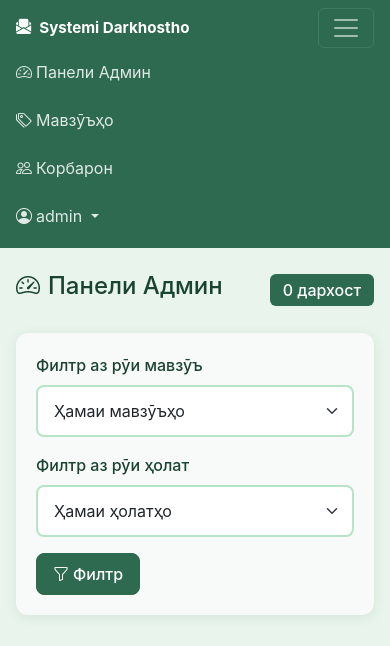
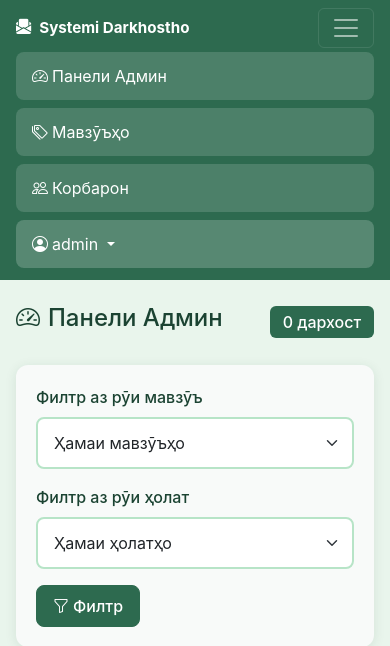
Before and after one commit to greyversarex/Nazorat, a Flask app: page /admin/dashboard in a window 390 px wide, after a click that opens the changed part. Shown: the top 646 px of the page. Run offline with Flask 3, Linux system fonts and the light colour scheme; a user stored in the database is signed in.

Commit message:
Style header navigation links as buttons with lighter colors
Update CSS in `static/css/style.css` to style navigation links as buttons, applying background colors, padding, margins, and hover effects for both desktop and mobile views.

Replit-Commit-Author: Agent
Replit-Commit-Session-Id: 02fb7232-2725-48d8-a038-be08a749462b
Replit-Commit-Checkpoint-Type: full_checkpoint
Replit-Commit-Event-Id: 1b9c8ab5-b1ad-49a5-b464-73410164dd02
Replit-Commit-Screenshot-Url: https://storage.googleapis.com/screenshot-production-us-central1/31a486db-a867-45d7-a753-bc572c5c01e4/02fb7232-2725-48d8-a038-be08a749462b/koMJVUz

```diff
--- a/static/css/style.css
+++ b/static/css/style.css
@@ -263,12 +263,22 @@ a:hover {
     color: var(--primary-light);
 }
 
-.nav-link {
-    color: rgba(255, 255, 255, 0.85) !important;
+.navbar-nav .nav-link {
+    color: #fff !important;
+    background-color: rgba(255, 255, 255, 0.15);
+    border-radius: 8px;
+    padding: 0.5rem 1rem !important;
+    margin: 0 0.25rem;
+    transition: all 0.2s ease;
 }
 
-.nav-link:hover {
+.navbar-nav .nav-link:hover {
+    background-color: rgba(255, 255, 255, 0.25);
     color: #fff !important;
+}
+
+.navbar-nav .dropdown-toggle {
+    background-color: rgba(255, 255, 255, 0.2);
 }
 
 @media (max-width: 768px) {
@@ -296,8 +306,9 @@ a:hover {
 }
 
 @media (max-width: 576px) {
-    .navbar .nav-link {
-        padding: 0.75rem 0;
+    .navbar-nav .nav-link {
+        padding: 0.75rem 1rem !important;
+        margin: 0.25rem 0;
     }
 
     .btn-lg {
```
Also changed, not shown: attached_assets/image_1764277957333.png (added), 1 other file.
